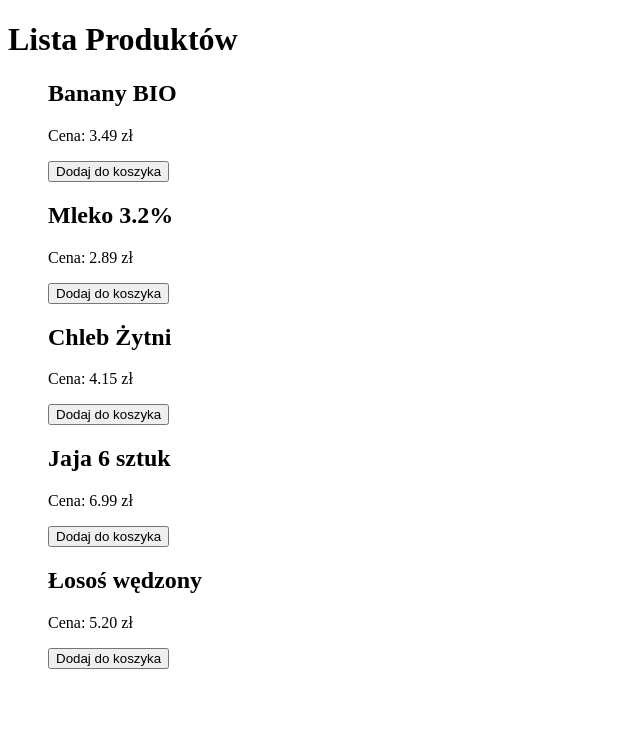
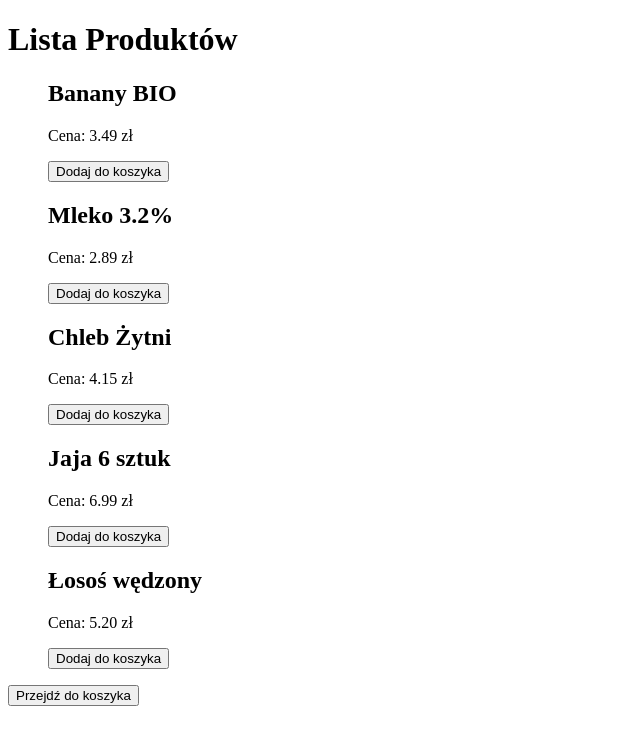
Before and after one commit to hjxxzk/Agnieszka_Pisarek_Web_Wroclaw, a React (Vite) app: page / in a window 1280 px wide. Shown: the top 744 px of the page, without its empty margins (0-640 px from the left). Built offline with nearby package versions, Linux system fonts and the light colour scheme.

Commit message:
add cart component

```diff
--- a/package.json
+++ b/package.json
@@ -11,7 +11,8 @@
   },
   "dependencies": {
     "react": "^19.1.0",
-    "react-dom": "^19.1.0"
+    "react-dom": "^19.1.0",
+    "react-router-dom": "^7.6.0"
   },
   "devDependencies": {
     "@eslint/js": "^9.25.0",
--- a/src/App.tsx
+++ b/src/App.tsx
@@ -1,13 +1,17 @@
 import './App.css'
 import ProductList from "./components/ProductList.tsx";
+import Cart from "./components/Cart.tsx";
+import { BrowserRouter as Router, Routes, Route } from 'react-router-dom';
 
 function App() {
-
   return (
-    <div>
-      <ProductList />
-    </div>
-  )
+      <Router>
+        <Routes>
+          <Route path="/" element={<ProductList />} />
+          <Route path="/cart" element={<Cart />} />
+        </Routes>
+      </Router>
+  );
 }
 
 export default App
--- /dev/null
+++ b/src/components/Cart.tsx
@@ -0,0 +1,14 @@
+import React from 'react';
+import {Link} from "react-router-dom";
+
+const Cart: React.FC = () => {
+    return (
+        <div>
+            <Link to="/">
+                <button>Powrót</button>
+            </Link>
+        </div>
+    );
+}
+
+export default Cart;
--- a/src/components/ProductList.tsx
+++ b/src/components/ProductList.tsx
@@ -1,6 +1,7 @@
 import React from 'react';
 import products from '../data/products.json';
 import Product from './Product.tsx';
+import {Link} from "react-router-dom";
 
 interface ProductType {
     id: number;
@@ -24,6 +25,9 @@ const ProductList: React.FC = () => {
                     />
                 ))}
             </ul>
+            <Link to="/cart">
+                <button>Przejdź do koszyka</button>
+            </Link>
         </div>
     );
 }
```
Also changed, not shown: 1 other file (tests, documents, lock files or other folders).
